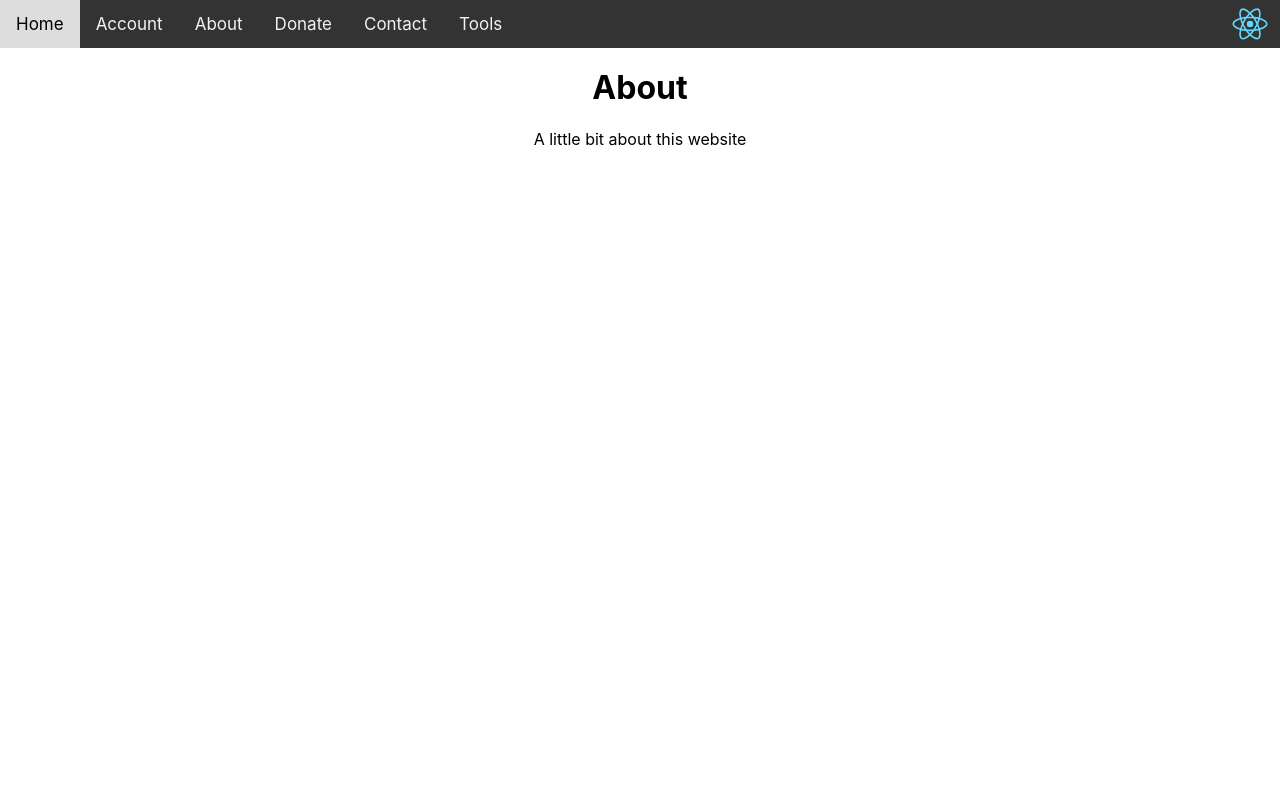
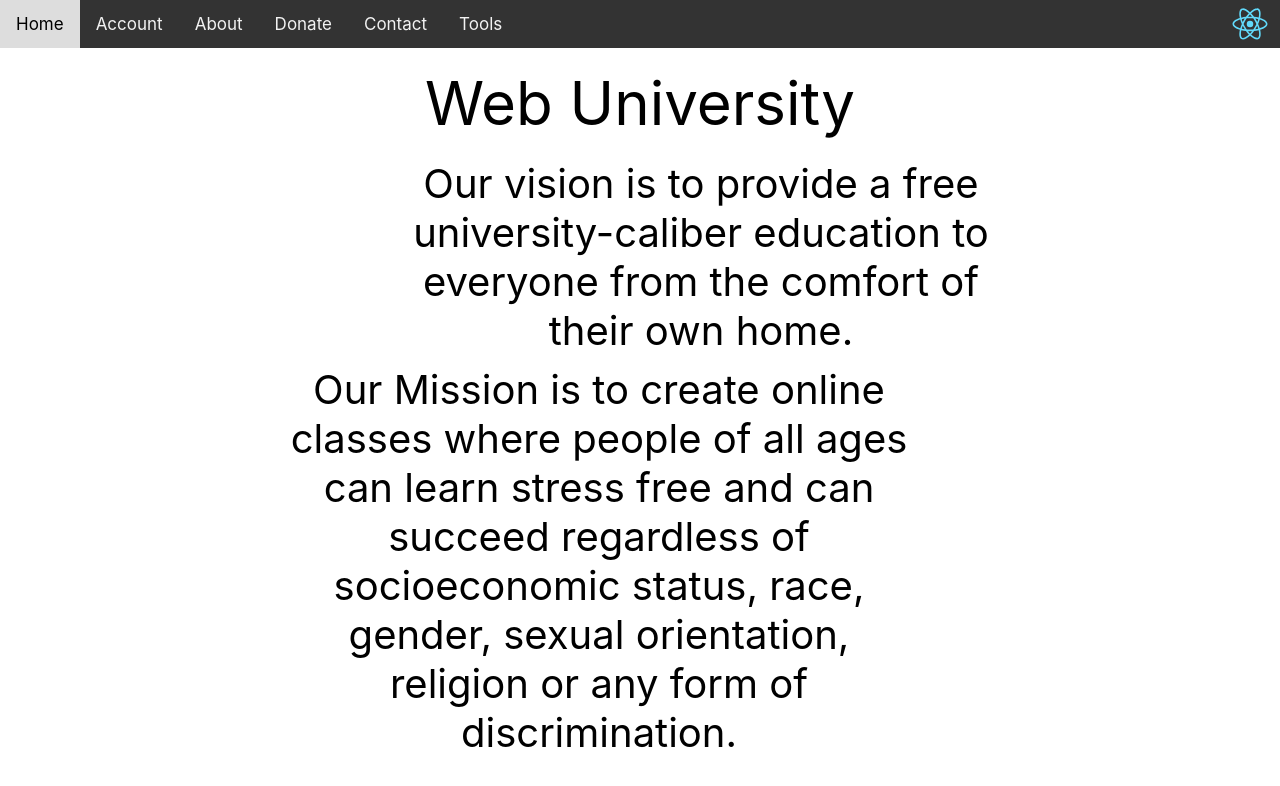
Before and after one commit to brendancron/Web-University, a React (Create React App) app: page /About in a window 1280 px wide. Shown: the top 786 px of the page. Built offline with nearby package versions, Linux system fonts and the light colour scheme.

Commit message:
added vision and mission statement

```diff
--- /dev/null
+++ b/src/components/About.css
@@ -0,0 +1,35 @@
+.content {
+    justify-content: center;
+}
+
+.vision-statement {
+    margin: 10px;
+    width: 50%;
+    font-size: 40px;
+    position: relative;
+    animation: slide-left 7s forwards;
+
+}
+
+.mission-statement {
+    margin: 10px;
+    width: 50%;
+    font-size: 40px;
+    position: relative;
+    animation: slide-right 7s forwards;
+}
+
+.title {
+    margin: 20px;
+    font-size: 60px;
+}
+
+@keyframes slide-left {
+    from{left: 100vw;}
+    to{left: 25vw;}
+}
+
+@keyframes slide-right {
+    from{left: -50vw;}
+    to{left: 25vw;}
+}
--- a/src/components/About.js
+++ b/src/components/About.js
@@ -1,12 +1,18 @@
 import React from 'react';
+import './About.css'
 
-function About() {
-    return (
-        <div>
-            <h1>About</h1>
-            <p>A little bit about this website</p>
-        </div>
-    );
+export default class About extends React.Component {
+    render() {
+        return (
+            <div className="content">
+                <div className="title">Web University</div>
+                <div className="vision-statement">
+                    Our vision is to provide a free university-caliber education to everyone from the comfort of their own home.
+                </div>
+                <div className="mission-statement">
+                    Our Mission is to create online classes where people of all ages can learn stress free and can succeed regardless of socioeconomic status, race, gender, sexual orientation, religion or any form of discrimination.
+                </div>
+            </div>
+        );
+    }
 }
-
-export default About;
--- a/src/components/OptionList.js
+++ b/src/components/OptionList.js
@@ -1,5 +1,6 @@
 import React from 'react';
 import SelectTab from './SelectTab.js'
+import PathUpBtn from './PathUpBtn.js'
 import './List.css';
 import '../Hover.css';
 
@@ -10,6 +11,7 @@ export default class OptionList extends React.Component {
         });
         return (
             <div>
+                {(this.props.match.url !== '/') && <PathUpBtn URL={this.props.match.url} />}
                 <h1 className="title"> {this.props.optionData.name} </h1>
                 <p>
                     {this.props.optionData.description}
--- /dev/null
+++ b/src/components/PathUpBtn.css
@@ -0,0 +1,15 @@
+.path-btn {
+    all: unset;
+    position: absolute;
+    border: black 1px solid;
+    font-size: 32px;
+    left: 10px;
+    top: 60px;
+    padding: 5px;
+    background-color: #eee;
+    cursor: default;
+}
+
+.path-btn:hover {
+    background-color: #ccc;
+}
--- /dev/null
+++ b/src/components/PathUpBtn.js
@@ -0,0 +1,18 @@
+import React from 'react';
+import './PathUpBtn.css';
+import { Link } from 'react-router-dom';
+
+export default class Lesson extends React.Component {
+    render() {
+        let upURL = '/';
+        if (this.props.URL !== '/') {
+            var patt = "^(/(?:[a-zA-Z]+/)*)[a-zA-Z]+/$";
+            upURL = this.props.URL.match(patt)[1];
+        }
+        return (
+            <Link className="path-btn" to={upURL}>
+                Go Up
+            </Link >
+        );
+    }
+}
--- a/src/components/SelectTab.css
+++ b/src/components/SelectTab.css
@@ -11,6 +11,7 @@ img {
   background-color: #dcdcdc;
   width: 300px;
   height: 350px;
+  cursor: default;
 }
 
 .progress-div {
```
Also changed, not shown: src/otherResources/escher.jpeg (added).
